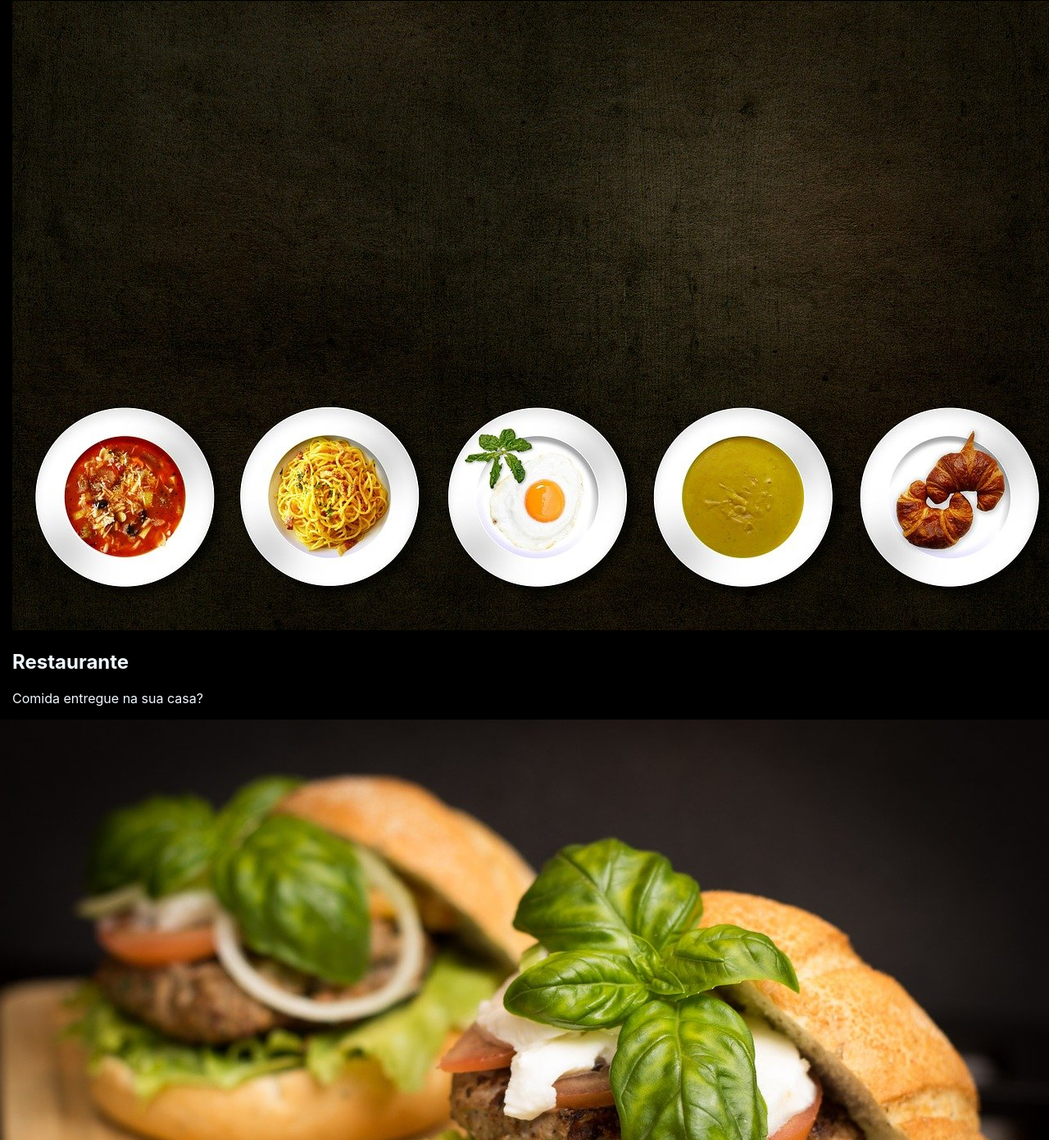
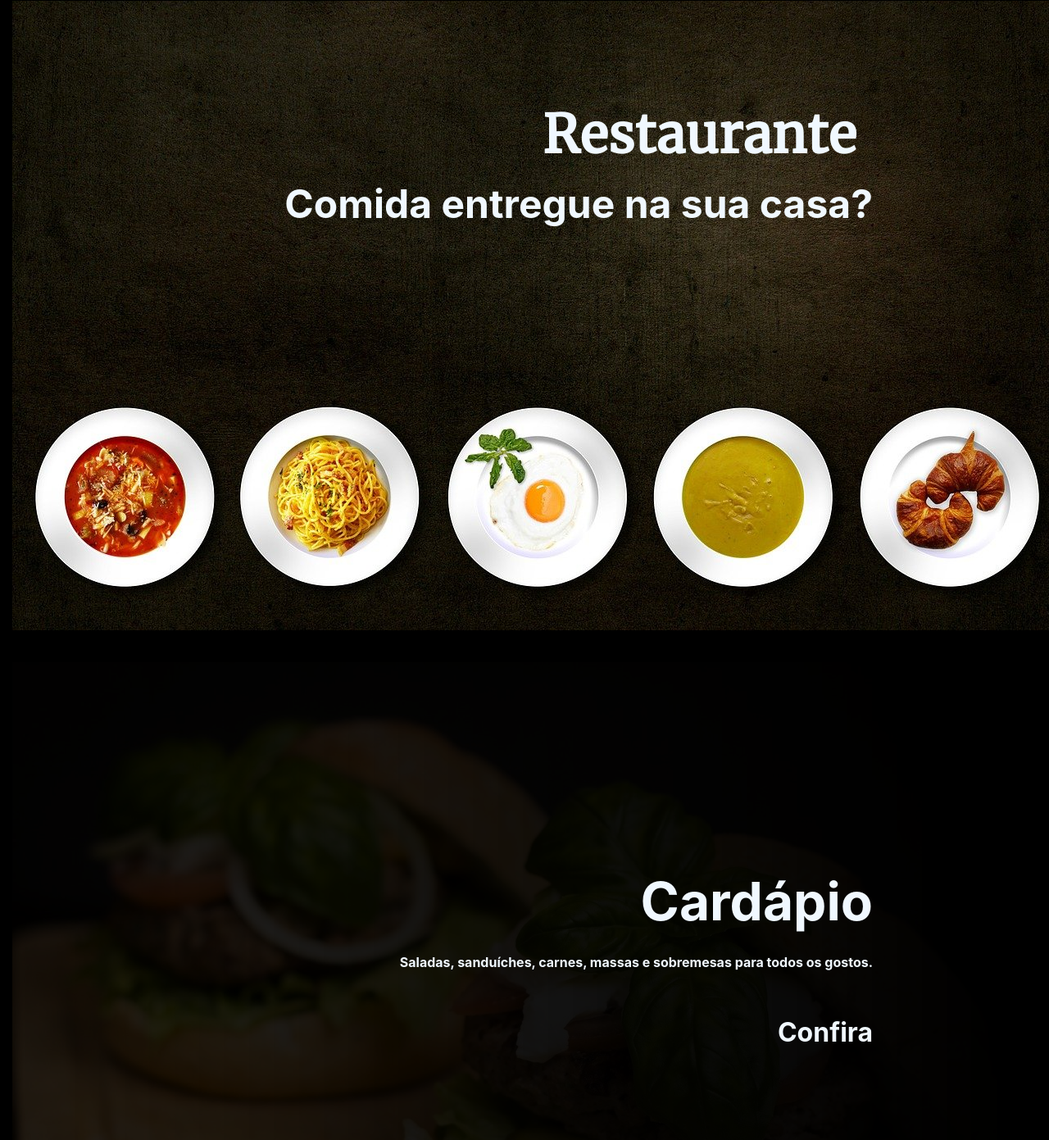
Before and after one commit to carlosmehl/site-restaurante, a plain HTML site: page index.html in a window 1280 px wide. Shown: the part 69-1460 px from the top of the page at 82% size. Drawn offline with Linux system fonts and the light colour scheme; files whose address does not match are found by name.

Commit message:
Style att

```diff
--- a/estilos/style.css
+++ b/estilos/style.css
@@ -38,6 +38,7 @@ header> .logo{
 header> a:hover{
     text-decoration: underline;
     color: rgb(194, 188, 129);
+    transition: 850ms;
 }
 /* /cabeçalho */
 /* Navegação */
@@ -46,8 +47,67 @@ nav{
     width: 100%;
 }
 nav> .banner{
+    display: inline-block;
+    position: relative;
+    margin-right: auto;
     margin-left: 15px;
+}
+.box-banner> h1{
+    position: absolute;
+    color: aliceblue;
+    font-weight: bolder;
+    font-family: 'Merriweather Regular';
+    font-size: 4em;
+    float: right;
+    top: 70px;
+    right: 250px;
+}
+.box-banner> p{
+    position: absolute;
+    color: aliceblue;
+    font-weight: bolder;
+    font-size: 3em;
+    float: right;
+    top: 170px;
+    right: 230px;
+}
+nav> .cardapio{
+    display: inline-block;
+    position: relative;
+    margin-top: 35px;
     margin-right: auto;
+    margin-left: 15px;
+}
+.cardapio> h1{
+    position: absolute;
+    color: aliceblue;
+    font-weight: bolder;
+    font-size: 4em;
+    float: right;
+    top: 200px;
+    right: 230px;
+}
+.cardapio> p{
+    position: absolute;
+    color: aliceblue;
+    font-weight: bolder;
+    font-size: 1em;
+    float: right;
+    top: 340px;
+    right: 230px;
+}
+.cardapio> a> .box-cardapio{
+    border: black;
+    position: absolute;
+    color: aliceblue;
+    font-weight: bolder;
+    font-size: 2em;
+    float: right;
+    top: 400px;
+    right: 230px;
+}
+.cardapio> img{
+    -webkit-mask-image: linear-gradient(to left, transparent 5%, rgba(0, 0, 0, 0.158));
 }
 
 /* /Navegação */
--- a/index.html
+++ b/index.html
@@ -21,14 +21,18 @@
     <nav>
         <div class="banner">
             <img src="Imagens/banner.jpg" alt="Banner comida">
-            <h1>Restaurante</h1>
-            <p>Comida entregue na sua casa?</p>
+            <div class="box-banner">
+                <h1>Restaurante</h1>
+                <p>Comida entregue na sua casa?</p>
+            </div>
         </div>
         <div class="cardapio">
             <img src="Imagens/cardapio.jpg" alt="cardapio">
             <h1>Cardápio</h1>
             <p>Saladas, sanduíches, carnes, massas e sobremesas para todos os gostos.</p>
-            <p>Confira</p>
+            <a href="#">
+                <p class="box-cardapio">Confira</p>
+            </a>
         </div>
         <div class="restaurantes">
             <img src="Imagens/restaurante.jpg" alt="Restaurantes">
```
